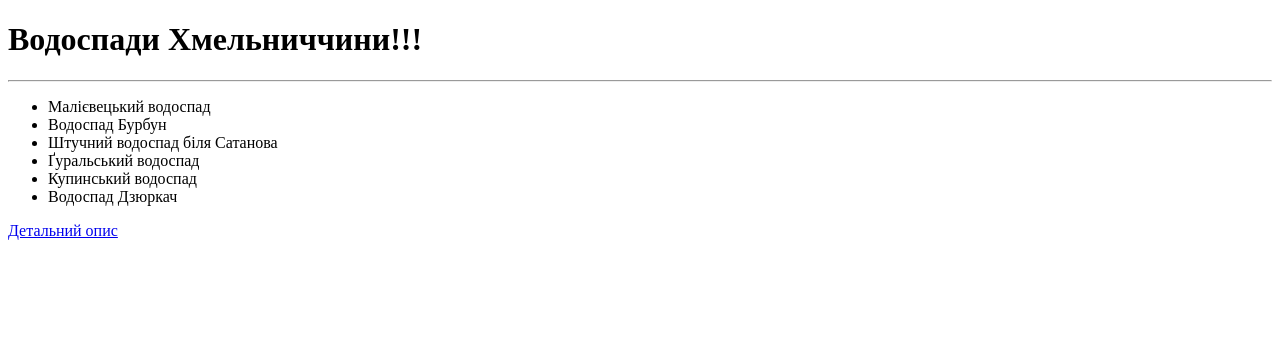
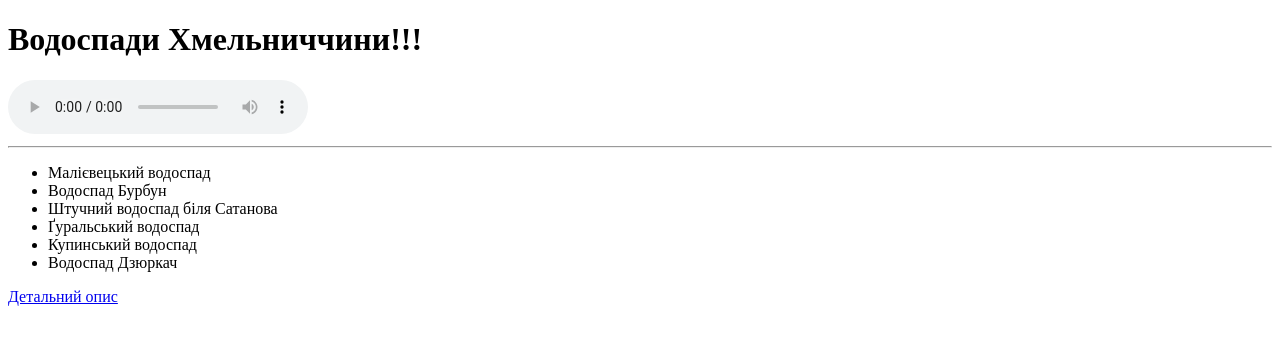
Before and after one commit to AlyonaUkr/Home_work_3, a plain HTML site: page index.html in a window 1280 px wide. Drawn offline with Linux system fonts and the light colour scheme.

Commit message:
add audio

```diff
--- a/index.html
+++ b/index.html
@@ -5,6 +5,7 @@
 </head>
 <body>
     <h1>Водоспади Хмельниччини!!!</h1>
+    <audio src="media/nebolshoj-vodopad.mp3" controls></audio>
     <hr>
     <ul>
         <li>Малієвецький водоспад</li>
```
Also changed, not shown: 1 other file.
